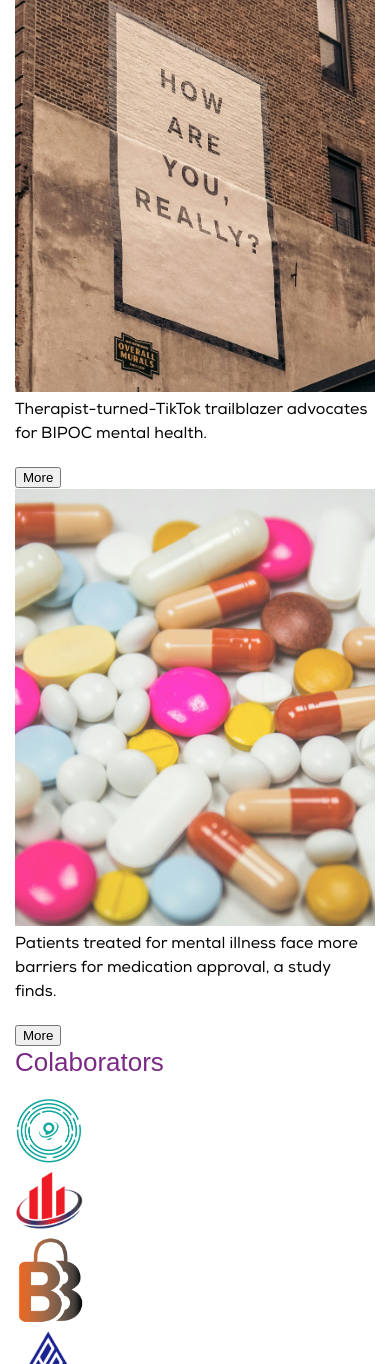
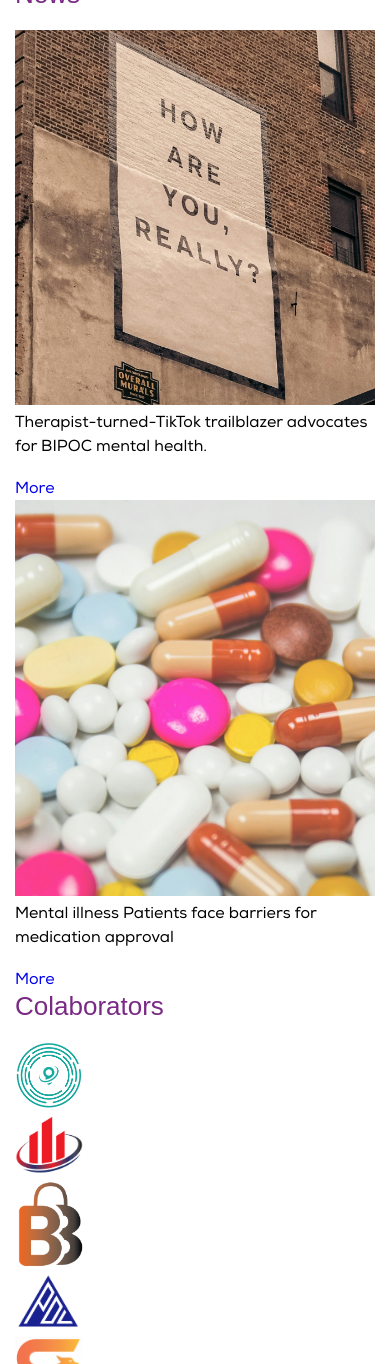
Before and after one commit to neizerjemima/FIP-Foundation-Sixty6, a PHP site: page / in a window 390 px wide. Shown: the part 2456-3820 px from the top of the page. Run offline with PHP 8.4, Linux system fonts and the light colour scheme; some libraries are stand-ins or nearby versions.

Commit message:
Styles
Styling mobile and desktop home

```diff
--- a/index.html
+++ b/index.html
@@ -23,11 +23,11 @@
 
 <header class="grid-con" id="main-header">
 
-    <div class=" m-col-start-2 m-col-end-4 col-span-full" id="logo">
+    <div class="col-start-2 col-end-4 m-col-start-2 m-col-end-4" id="logo">
         <img src="images/FSixty6-logo.svg" alt="Logo Foundation Sixty6.">
     </div>
 
-    <nav id="main-nav" class="m-col-start-4 m-col-end-12 col-span-full"><h2 class="hidden">Nav</h2>
+    <nav id="main-nav" class=" col-start-1 col-end-3 m-col-start-4 m-col-end-12"><h2 class="hidden">Nav</h2>
       <button id="button"></button>
         <div id="burger-con">
             <ul id="burger-menu">
@@ -70,14 +70,14 @@
 
 
     <div class="grid-con">
-        <h2 class="col-span-full">Give Yourself Time, Emerge Stronger</h2>
+        <h2 class="col-span-full m-col-start-3 m-col-end-12">Give Yourself Time, Emerge Stronger</h2>
     </div>
 
-    <section class="grid-con" id="mission">
-        <div class="col-span-full">
-            <img class="col-span-full" src="images/hand.jpg" alt="Hand holding Mission">
-            <h2 class="col-span-full">Our Mission</h2>
-            <p>To facilitate improved access to mental healthcare for youth between the ages of 16 and 25 suffering from psychosis, bipolar disorder (BPD), and schizophrenia, specifically within Southwestern Ontario.,<br><br>
+    <section  id="mission">
+        <div class="grid-con">
+            <img class="col-span-full m-col-start-1 m-col-end-5" src="images/hand.jpg" alt="Hand holding Mission">
+            <h2>Our Mission</h2>
+            <p class="col-span-full m-col-start-5 m-col-end-13  ">To facilitate improved access to mental healthcare for youth between the ages of 16 and 25 suffering from psychosis, bipolar disorder (BPD), and schizophrenia, specifically within Southwestern Ontario.,<br><br>
             We aim to achieve this by creating a network of physicians and mental healthcare providers who will offer counselling services for free, or at a reduced rate, and by generating donations / funds to support that access.
             We also aim to create long term employment opportunities that understand the flexibility and support required by people with severe mental health challenges.
             </p>
@@ -85,24 +85,24 @@
     </section>
 
     <section class="grid-con" id="statistics">
-        <h2 class="col-span-full">Facing Reality: Ontario's Mental Health Numbers</h2>
+        <h2 class="col-span-full">Facing Reality:Ontario's Mental Health Numbers</h2>
+        <img class="col-span-full m-col-start-5 m-col-end-12" src="images/people.png" alt="">
         <div class="col-span-full">
-            <!-- <img src="images/people.png" alt=""> -->
             <span id="numberCount1">0</span>
-            <p>People die by suicide</p>
+            <p>People die by suicide every year.</p>
         </div>
         <div class="col-span-full">
             <span id="numberCount2">0</span>
-            <p>Average of suicides a day</p>
+            <p>Is the Average of suicides a day.</p>
         </div>
         <div class="col-span-full">
             <span id="numberCount3">0</span>
-            <p>People attempt suicide everyday</p>
+            <p>People attempt suicide everyday.</p>
         </div>
     </section>
 
     <section class="grid-con" id="video">
-        <div class="col-span-full">
+        <div class="col-span-full m-col-start-5 m-col-end-12">
             <h2 class="col-span-full">Pass the Message</h2>
             <p>Video here
             </p>
@@ -112,36 +112,37 @@
 
     <section class="grid-con" id="articles">
     <h2 class="col-span-full">Articles</h2>
-        <div class="col-span-full m-col-start-1 m-col-end-7">
+        <div class="col-span-full m-col-start-1 m-col-end-4">
             <img src="images/article1.jpg" alt="">
             <p>Most mental-health problems are untreated. Trained laypeople can help</p>
-            <button class="seeMore">More</button>
+            <a href="articles.html" class="seeMore1">More</a>
         </div>
-        <div class="col-span-full m-col-start-7 m-col-end-13">
+        <div class="col-span-full m-col-start-4 m-col-end-7">
             <img src="images/article2.jpg" alt="">
             <p>Young people’s mental health is finally getting the attention it needs</p>
-            <button class="seeMore">More</button>
+            <a href="articles.html" class="seeMore1">More</a>
         </div>
     </section>
 
     <section class="grid-con" id="news">
-        <h2 class="col-span-full">News</h2>
-            <div class="col-span-full m-col-start-1 m-col-end-7">
+        <h2 class="col-span-full m-col-start-7 m-col-end-13">News</h2>
+            <div class="col-span-full m-col-start-7 m-col-end-10">
                 <img src="images/news1.jpg" alt="">
-            <p>Therapist-turned-TikTok trailblazer advocates for BIPOC mental health.</p>
-            <button class="seeMore">More</button>
+                <p>Therapist-turned-TikTok trailblazer advocates for BIPOC mental health.</p>
+                <a href="articles.html" class="seeMore2">More</a>
             </div>
-            <div class="col-span-full m-col-start-7 m-col-end-13">
+            <div class="col-span-full m-col-start-10 m-col-end-13">
                 <img src="images/news2.jpg" alt="">
-            <p>Patients treated for mental illness face more barriers for medication approval, a study finds.</p>
-            <button class="seeMore">More</button>
+                <p>Mental illness Patients face barriers for medication approval</p>
+                <a href="articles.html" class="seeMore2">More</a>
             </div>
         </section>
 
 
+
     <section class="grid-con" id="colaborators">
             <h2 class="col-span-full">Colaborators</h2>
-            <div>
+            <div class="colaborators-images">
                 <img src="images/col1.png" alt="">
                 <img src="images/col2.png" alt="">
                 <img src="images/col3.png" alt="">
@@ -152,16 +153,19 @@
 
 
     <section class="grid-con" id="donate">
-    <h2 class="col-span-full">Donate to Fund the Fight</h2>
-        <div class="col-span-full m-col-span-4">
+        <div class="col-span-full m-col-start-1 m-col-end-7">
+            <h2>Donate to Fund the Fight</h2>
+            <a class="seeMore2" href="error.html">Donate</a>
+        </div>
+        <div class="col-span-full m-col-start-7 m-col-end-13">
             <img src="images/donate.jpeg" alt="">
         </div>
-        <button class="seeMore">Donate</button>
+
     </section>
 
 
     <footer class="grid-con">
-        <div class="col-start-2 col-end-4 m-col-start-1 m-col-end-4">
+        <div class="col-start-3 col-end-4 m-col-start-1 m-col-end-4">
             <img src="images/FSixty6-logo.svg" alt="Foundation logo">
         </div>
         <div class="col-start-1 col-end-3 m-col-start-6 m-col-end-9 l-col-start-4 l-col-end-6" id="social-icons">
```
Also changed, not shown: sass/components/_header.scss (+27 -36 lines), sass/components/_section.scss (+137 -0 lines), css/main.css, images/news1.jpg, images/news2.jpg, 1 other file.
